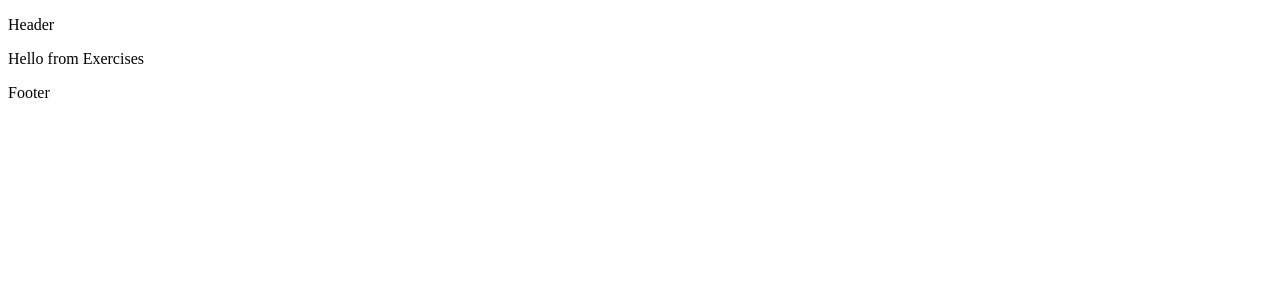
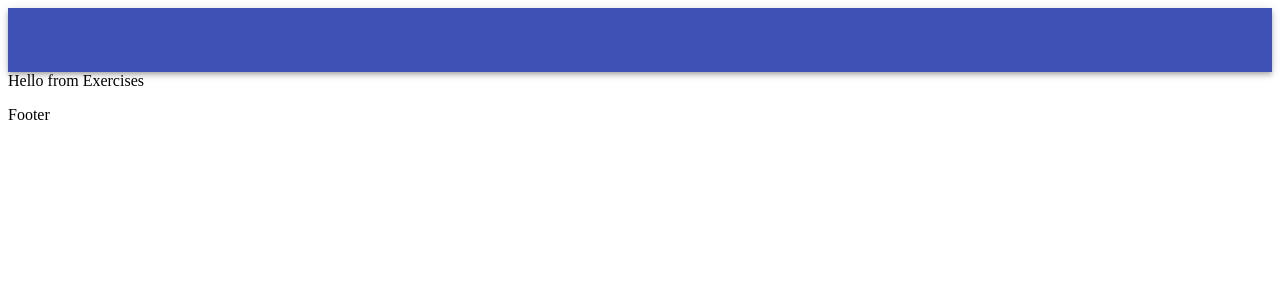
Before and after one commit to kristina-arezina/terms-2-program, a React (Create React App) app: page / in a window 1280 px wide. Shown: the top 300 px of the page. Built offline with nearby package versions, Linux system fonts and the light colour scheme.

Commit message:
added tool bar

```diff
--- a/src/components/Layout/Header.js
+++ b/src/components/Layout/Header.js
@@ -1,10 +1,16 @@
 import React from 'react';
+import AppBar from '@material-ui/core/AppBar';
+import Toolbar from '@material-ui/core/Toolbar';
+
+
 
 function Header() {
     return (
-        <div className="App">
-            <p>Header</p>
-        </div>
+        <AppBar position="static">
+            <Toolbar>
+
+            </Toolbar>
+        </AppBar>
     );
 }
 
```
